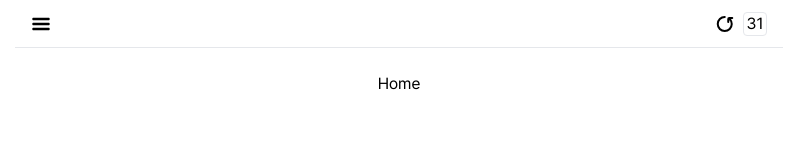
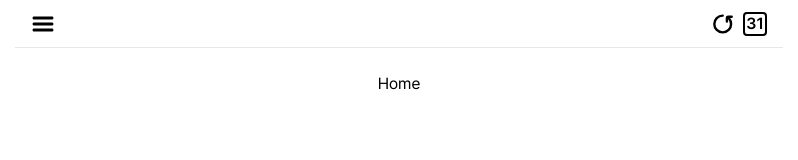
Before and after one commit to reeny404/calendar-with, a Next.js app: page / in a window 1280 px wide. Shown: the top 160 px of the page, without its empty margins (241-1039 px from the left). Built offline with nearby package versions, Linux system fonts and the light colour scheme.

Commit message:
style: icon 크기 조정

```diff
--- a/app/_components/Header.tsx
+++ b/app/_components/Header.tsx
@@ -4,11 +4,11 @@ function Header() {
   return (
     <header className='w-full h-12 px-4 mb-6 flex items-center justify-between border-b'>
       <div>
-        <Image src='/icons/menu.svg' alt='menu' width={20} height={20} />
+        <Image src='/icons/menu.svg' alt='menu' width={24} height={24} />
       </div>
       <div className='flex space-x-2'>
-        <Image src='/icons/reload.svg' alt='sync' width={20} height={20} />
-        <div className='w-6 h-6 flex items-center justify-center border rounded'>
+        <Image src='/icons/reload.svg' alt='sync' width={24} height={24} />
+        <div className='w-6 h-6 flex items-center justify-center border-2 border-black rounded font-semibold'>
           {new Date().getDate()}
         </div>
       </div>
```
